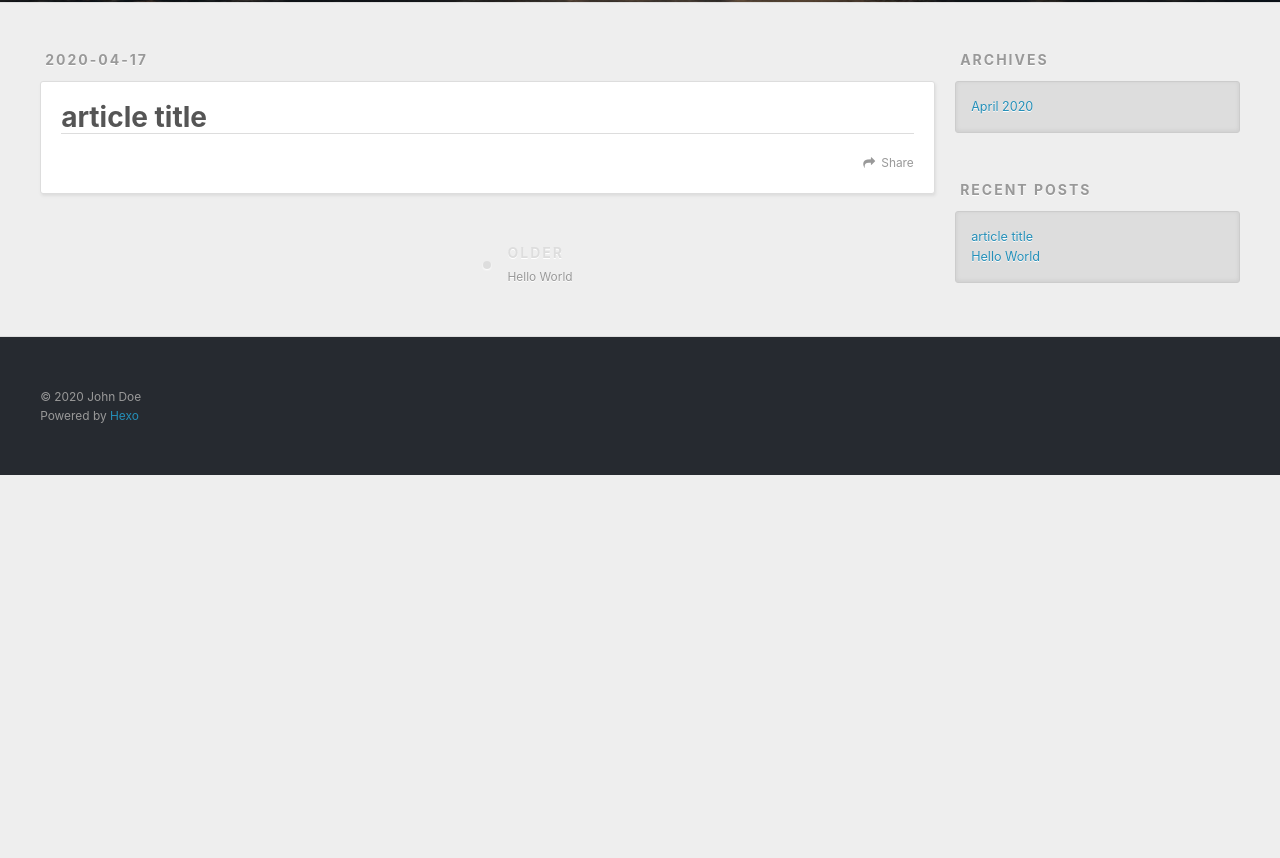
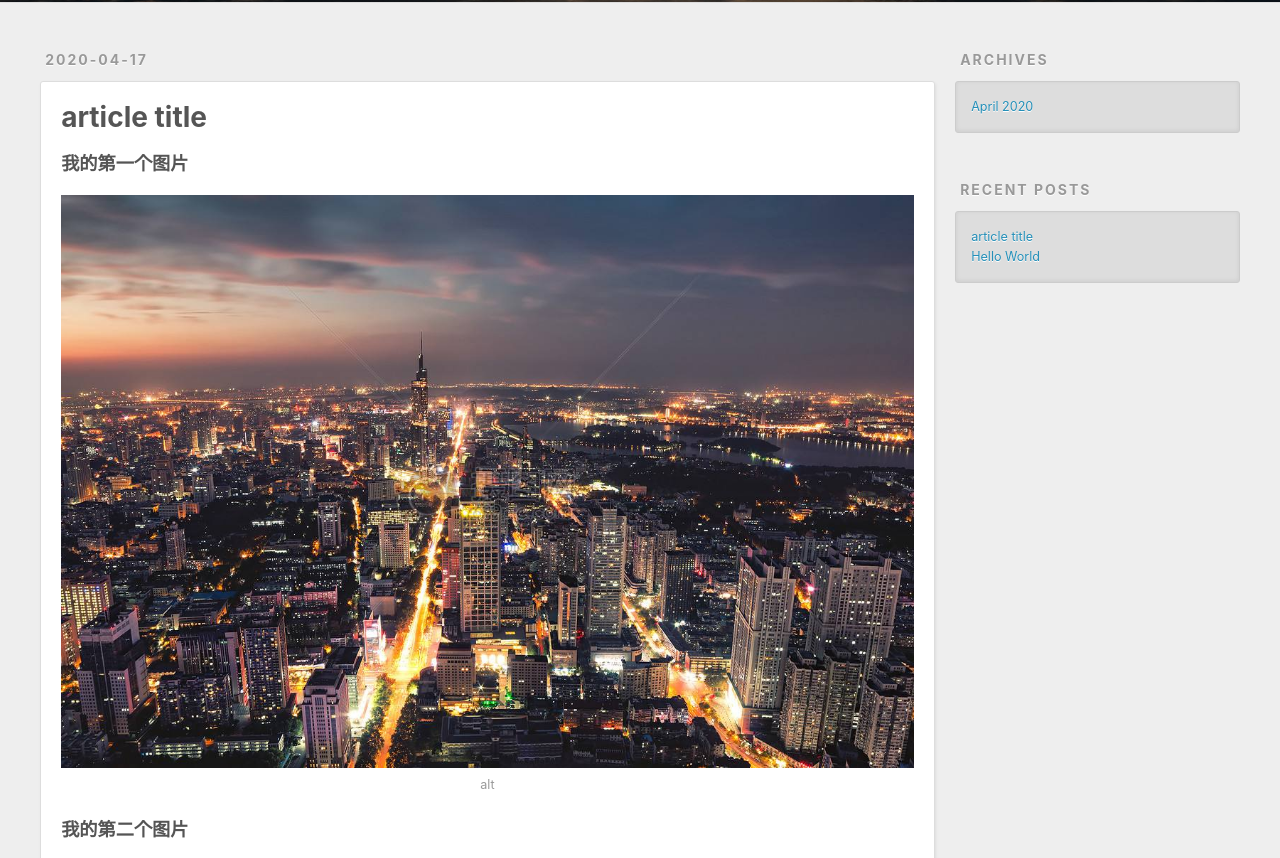
Before and after one commit to Ulricab/Ulricab.github.io, a plain HTML site: page 2020/04/17/article-title/index.html in a window 1280 px wide. Shown: the part 298-1156 px from the top of the page. Before the commit the page ends 800 px from the top, so only its background shows below. Drawn offline with nearby package versions, Linux system fonts and the light colour scheme.

Commit message:
Site updated: 2020-04-17 17:16:55

```diff
--- a/2020/04/17/article-title/index.html
+++ b/2020/04/17/article-title/index.html
@@ -7,15 +7,20 @@
 
   <title>article title | Hexo</title>
   <meta name="viewport" content="width=device-width, initial-scale=1, maximum-scale=1">
-  <meta property="og:type" content="article">
+  <meta name="description" content="我的第一个图片 我的第二个图片">
+<meta property="og:type" content="article">
 <meta property="og:title" content="article title">
 <meta property="og:url" content="http://yoursite.com/2020/04/17/article-title/index.html">
 <meta property="og:site_name" content="Hexo">
+<meta property="og:description" content="我的第一个图片 我的第二个图片">
 <meta property="og:locale" content="en_US">
+<meta property="og:image" content="http://yoursite.com/2020/04/17/article-title/6f67161b01fbfb876c6507f970a9b715.jpg">
+<meta property="og:image" content="https://raw.githubusercontent.com/Ulricab/Ulricab.github.io/master/2020/04/17/article-title/9c89df4a27cd37316baf7e2cba6c049e.jpg">
 <meta property="article:published_time" content="2020-04-17T08:01:45.000Z">
-<meta property="article:modified_time" content="2020-04-17T08:01:45.814Z">
+<meta property="article:modified_time" content="2020-04-17T09:15:58.628Z">
 <meta property="article:author" content="John Doe">
 <meta name="twitter:card" content="summary">
+<meta name="twitter:image" content="http://yoursite.com/2020/04/17/article-title/6f67161b01fbfb876c6507f970a9b715.jpg">
 
     <link rel="alternate" href="/atom.xml" title="Hexo" type="application/atom+xml">
 
@@ -86,6 +91,8 @@
 
     <div class="article-entry" itemprop="articleBody">
 
+        <h3 id="我的第一个图片"><a href="#我的第一个图片" class="headerlink" title="我的第一个图片"></a>我的第一个图片</h3><p><img src="../article-title/6f67161b01fbfb876c6507f970a9b715.jpg" alt="alt"></p>
+<h3 id="我的第二个图片"><a href="#我的第二个图片" class="headerlink" title="我的第二个图片"></a>我的第二个图片</h3><p><img src="https://raw.githubusercontent.com/Ulricab/Ulricab.github.io/master/2020/04/17/article-title/9c89df4a27cd37316baf7e2cba6c049e.jpg" alt="alt"></p>
 
 
     </div>
```
Also changed, not shown: index.html (+2 -0 lines).
